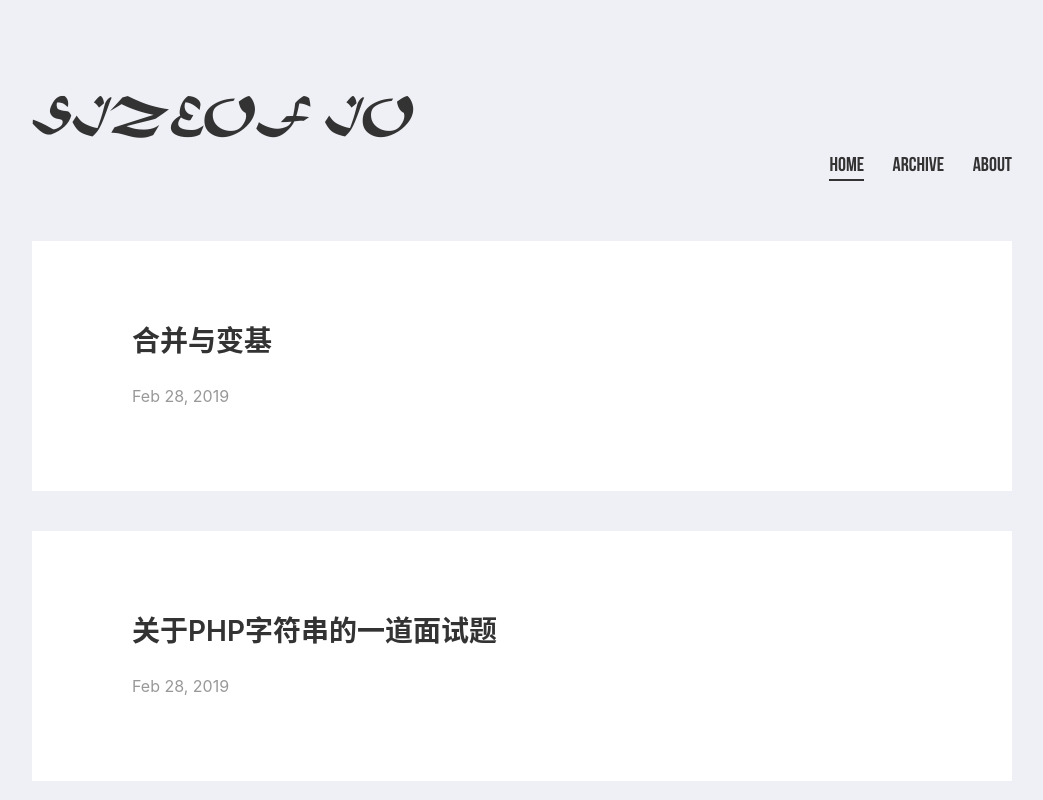
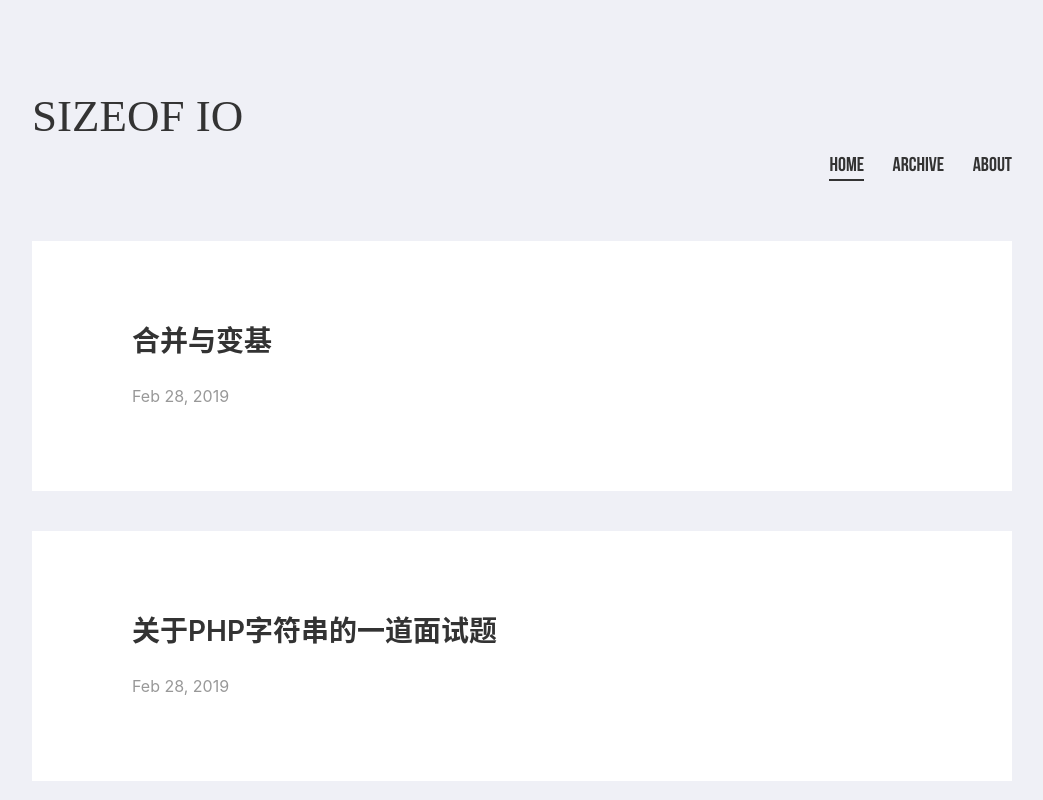
Before and after one commit to pchangl/pchangl.github.io, a plain HTML site: page index.html in a window 1280 px wide. Shown: the top 800 px of the page, without its empty margins (118-1161 px from the left). Drawn offline with Linux system fonts and the light colour scheme; some icons are missing; a web font is replaced by a local one.

Commit message:
Site updated: 2019-02-28 15:50:05

```diff
--- a/css/fonts.css
+++ b/css/fonts.css
@@ -3,7 +3,7 @@
   src: url("/fonts/BebasNeue.otf"); }
 
 @font-face {
-  font-family: 'MaturaScriptCapitals';
+  font-family: '';
   src: url("/fonts/MaturaMTScriptCapitals.ttf"); }
 
 @font-face {
--- a/css/index.css
+++ b/css/index.css
@@ -25,7 +25,7 @@ body {
   src: url("/fonts/BebasNeue.otf"); }
 
 @font-face {
-  font-family: 'MaturaScriptCapitals';
+  font-family: '';
   src: url("/fonts/MaturaMTScriptCapitals.ttf"); }
 
 @font-face {
```
